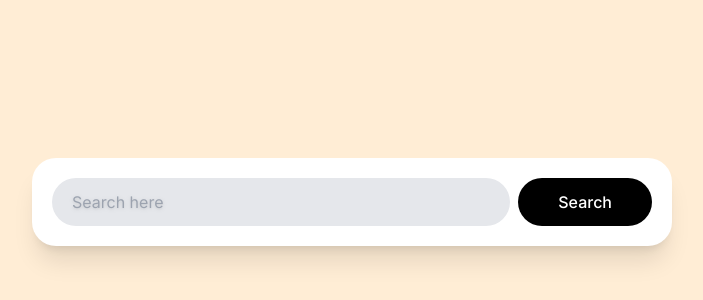
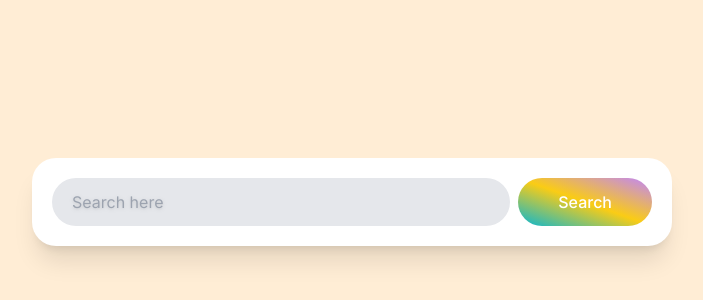
Before and after one commit to jasongoose/carrot-market-reloaded, a Next.js app: page /tailwind in a window 1280 px wide. Shown: the part 198-498 px from the top of the page, without its empty margins (288-991 px from the left). Built offline with nearby package versions, Linux system fonts and the light colour scheme.

Commit message:
bg-gradient 적용

```diff
--- a/components/search-input.tsx
+++ b/components/search-input.tsx
@@ -3,7 +3,7 @@ export default function SearchInput() {
     <div className="w-full max-w-screen-sm">
       <div className="flex flex-col gap-2 p-5 bg-white shadow-xl rounded-3xl dark:bg-gray-600 md:flex-row">
         <input className="w-full h-12 pl-5 transition-shadow bg-gray-200 rounded-full outline-none ring ring-transparent focus:ring-orange-500 focus:ring-offset-2 placeholder:drop-shadow" type="text" placeholder="Search here"/>
-        <button className="py-2 font-medium text-white transition-transform bg-black rounded-full outline-none active:scale-90 focus:scale-90 md:px-10">Search</button>
+        <button className="py-2 font-medium text-white transition-transform bg-black rounded-full outline-none md:px-10 active:scale-90 focus:scale-9 bg-gradient-to-tr from-cyan-500 via-yellow-400 to-purple-400">Search</button>
       </div>
     </div>
   )
```
